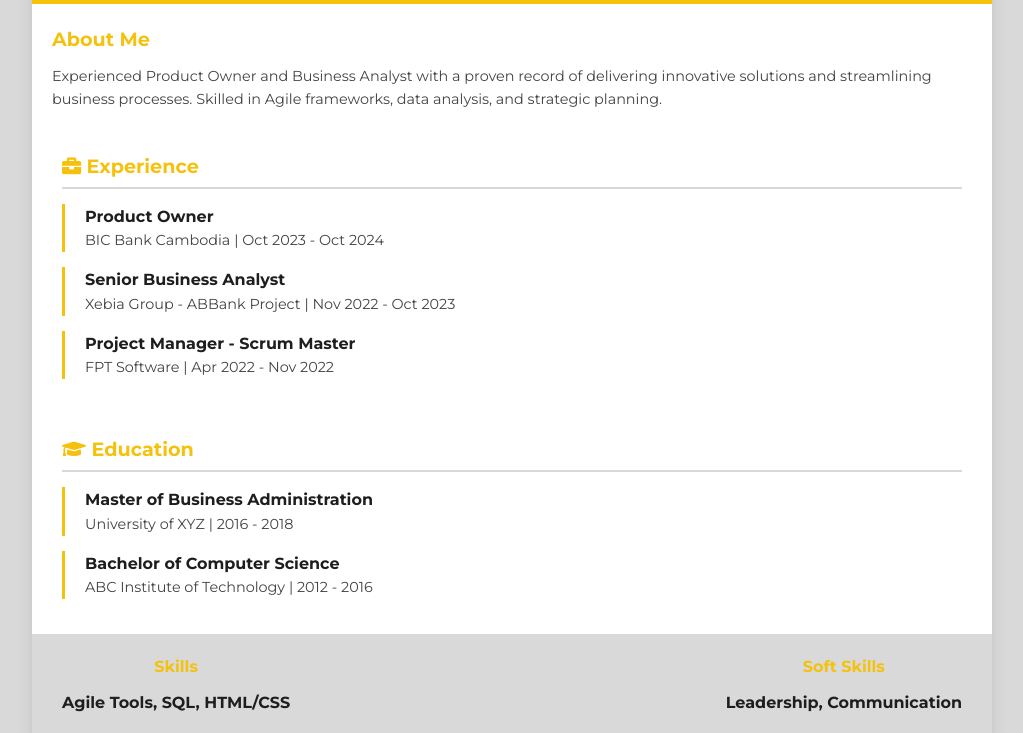
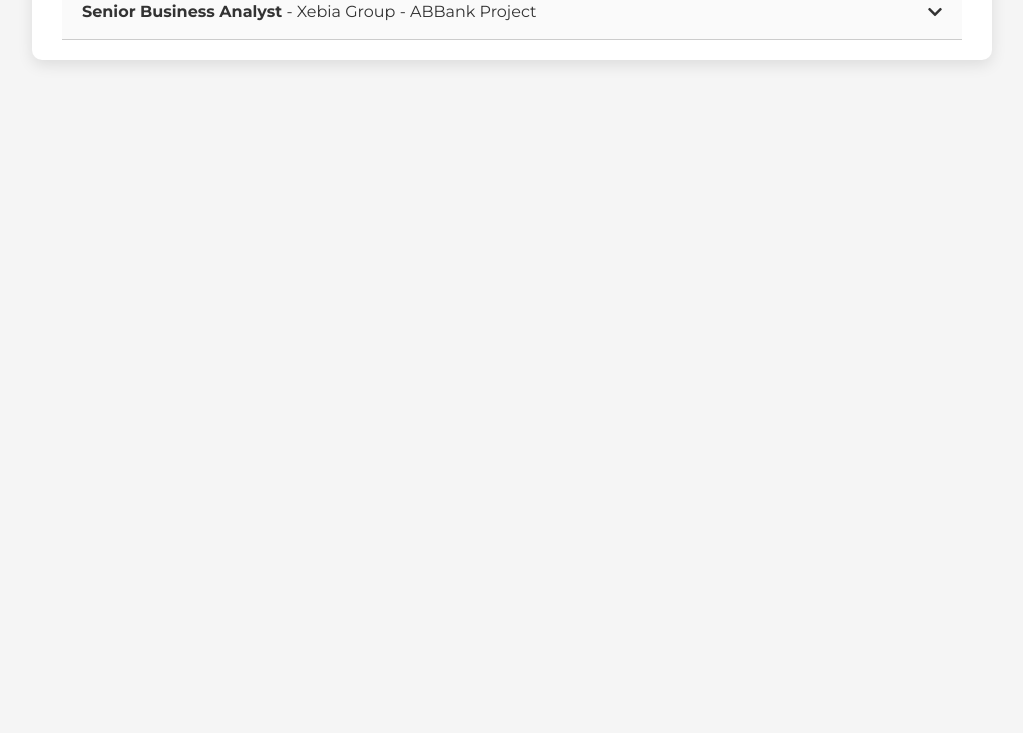
Before and after one commit to taanhluan/JonathanTa, a plain HTML site: page experience.html in a window 1280 px wide. Shown: the part 166-899 px from the top of the page, without its empty margins (128-1151 px from the left). After the commit the page ends 800 px from the top, so only its background shows below. Drawn offline with Linux system fonts and the light colour scheme.

Commit message:
Update experience.html

```diff
--- a/experience.html
+++ b/experience.html
@@ -3,19 +3,10 @@
 <head>
   <meta charset="UTF-8">
   <meta name="viewport" content="width=device-width, initial-scale=1.0">
-  <title>Professional Resume</title>
+  <title>Collapsible Experience Details</title>
   <link rel="stylesheet" href="https://cdnjs.cloudflare.com/ajax/libs/font-awesome/5.15.4/css/all.min.css">
   <style>
     @import url("https://fonts.googleapis.com/css2?family=Montserrat:wght@300;400;600;700&display=swap");
-
-    /* Color Variables */
-    :root {
-      --black: #1e1e1e;
-      --white: #ffffff;
-      --gray: #d9d9d9;
-      --yellow: #f4c20d;
-      --dark-gray: #444444;
-    }
 
     /* General Reset */
     * {
@@ -26,8 +17,8 @@
     }
 
     body {
-      background-color: var(--gray);
-      color: var(--black);
+      background-color: #f5f5f5;
+      color: #333;
       line-height: 1.6;
     }
 
@@ -35,199 +26,120 @@
     .resume {
       max-width: 960px;
       margin: 30px auto;
-      background: var(--white);
+      background: #ffffff;
       box-shadow: 0 5px 15px rgba(0, 0, 0, 0.1);
       border-radius: 10px;
       overflow: hidden;
     }
 
-    /* Header Section */
-    .header {
-      display: flex;
-      align-items: center;
-      background: var(--yellow);
-      color: var(--black);
-      padding: 20px;
-    }
-
-    .header img {
-      border-radius: 50%;
-      width: 100px;
-      height: 100px;
-      margin-right: 20px;
-      border: 4px solid var(--white);
-    }
-
-    .header .info h1 {
-      font-size: 1.8em;
-      font-weight: 700;
-    }
-
-    .header .info p {
-      font-size: 1em;
-      font-weight: 400;
-    }
-
-    /* About Section */
-    .about {
-      padding: 20px;
-      background: var(--white);
-    }
-
-    .about h2 {
-      color: var(--yellow);
-      font-size: 1.2em;
-      margin-bottom: 10px;
-    }
-
-    .about p {
-      font-size: 0.9em;
-      color: var(--dark-gray);
-    }
-
-    /* Sections: Experience, Education, Reference */
+    /* Section Headers */
     .section {
       padding: 20px 30px;
     }
 
     .section h2 {
-      font-size: 1.2em;
-      color: var(--yellow);
-      border-bottom: 2px solid var(--gray);
-      margin-bottom: 10px;
-      padding-bottom: 5px;
-    }
-
-    .section ul {
-      list-style: none;
-    }
-
-    .section ul li {
-      margin: 15px 0;
-      padding-left: 20px;
-      border-left: 3px solid var(--yellow);
-    }
-
-    .section ul li span {
-      font-weight: bold;
-      color: var(--black);
-    }
-
-    .section ul li small {
-      display: block;
-      font-size: 0.9em;
-      color: var(--dark-gray);
-    }
-
-    /* Skills Section */
-    .skills {
-      display: flex;
-      justify-content: space-between;
-      padding: 20px 30px;
-      background: var(--gray);
-    }
-
-    .skills div {
-      text-align: center;
-    }
-
-    .skills h3 {
-      font-size: 1em;
-      color: var(--yellow);
+      font-size: 1.3em;
+      color: #f4c20d;
       margin-bottom: 10px;
     }
 
-    .skills p {
-      font-weight: bold;
+    /* Collapsible Details */
+    .collapsible {
+      border-bottom: 1px solid #ccc;
+      padding: 15px 20px;
+      cursor: pointer;
+      display: flex;
+      justify-content: space-between;
+      align-items: center;
+      background-color: #fafafa;
+      transition: background-color 0.3s;
     }
 
-    /* Footer */
-    .footer {
-      padding: 20px;
-      text-align: center;
-      background: var(--black);
-      color: var(--white);
+    .collapsible:hover {
+      background-color: #f4f4f4;
     }
 
-    .footer a {
-      text-decoration: none;
-      color: var(--yellow);
-      margin: 0 10px;
+    .collapsible i {
+      transition: transform 0.3s;
+    }
+
+    .content {
+      display: none;
+      padding: 15px 20px;
+      border-bottom: 1px solid #eaeaea;
+      font-size: 0.9em;
+      color: #555;
+    }
+
+    .content p {
+      margin: 10px 0;
+    }
+
+    .show {
+      display: block;
+    }
+
+    .rotate {
+      transform: rotate(180deg);
     }
   </style>
 </head>
 <body>
   <div class="resume">
-    <!-- Header Section -->
-    <div class="header">
-      <img src="https://via.placeholder.com/100" alt="Profile Photo">
-      <div class="info">
-        <h1>Ta Anh Luan</h1>
-        <p>Product Owner</p>
-      </div>
-    </div>
-
-    <!-- About Section -->
-    <div class="about">
-      <h2>About Me</h2>
-      <p>
-        Experienced Product Owner and Business Analyst with a proven record of delivering innovative solutions and streamlining business processes.
-        Skilled in Agile frameworks, data analysis, and strategic planning.
-      </p>
-    </div>
-
     <!-- Experience Section -->
     <div class="section">
       <h2><i class="fas fa-briefcase"></i> Experience</h2>
-      <ul>
-        <li>
-          <span>Product Owner</span>
-          <small>BIC Bank Cambodia | Oct 2023 - Oct 2024</small>
-        </li>
-        <li>
-          <span>Senior Business Analyst</span>
-          <small>Xebia Group - ABBank Project | Nov 2022 - Oct 2023</small>
-        </li>
-        <li>
-          <span>Project Manager - Scrum Master</span>
-          <small>FPT Software | Apr 2022 - Nov 2022</small>
-        </li>
-      </ul>
-    </div>
 
-    <!-- Education Section -->
-    <div class="section">
-      <h2><i class="fas fa-graduation-cap"></i> Education</h2>
-      <ul>
-        <li>
-          <span>Master of Business Administration</span>
-          <small>University of XYZ | 2016 - 2018</small>
-        </li>
-        <li>
-          <span>Bachelor of Computer Science</span>
-          <small>ABC Institute of Technology | 2012 - 2016</small>
-        </li>
-      </ul>
-    </div>
+      <!-- Collapsible Item: GTV Vietnam -->
+      <div class="collapsible">
+        <span><strong>Senior Business Analyst | Product Owner</strong> - GTV Vietnam (Green Tech Ventures Vietnam) · Full-time</span>
+        <i class="fas fa-chevron-down"></i>
+      </div>
+      <div class="content">
+        <p><strong>Duration:</strong> Oct 2023 - Oct 2024 · 1 yr 1 mo | Vietnam · On-site</p>
+        <p>
+          <strong>Responsibilities:</strong><br>
+          - Managed and guided cross-functional teams for the implementation of Corporate Digital Banking solutions.<br>
+          - Defined and set Key Performance Indicators (KPIs) to monitor team performance and project progress.<br>
+          - Developed and prioritized product backlogs in alignment with business goals and market trends.<br>
+          - Led project planning activities: sprint planning, backlog grooming, and release management.<br>
+          - Facilitated seamless communication between stakeholders, development teams, and departments.
+        </p>
+        <p>
+          <strong>Achievements:</strong><br>
+          - Successfully led the team to achieve key project milestones and deliverables within timelines.<br>
+          - Led Anti-Money Laundering (AML) integration projects ensuring full regulatory compliance.<br>
+          - Managed the integration of T24 and Backbase core banking systems, minimizing business disruptions.<br>
+          - Implemented a centralized Payment Hub, improving transaction processing and operational efficiency.
+        </p>
+      </div>
 
-    <!-- Skills Section -->
-    <div class="skills">
-      <div>
-        <h3>Skills</h3>
-        <p>Agile Tools, SQL, HTML/CSS</p>
+      <!-- Additional Experience (Example) -->
+      <div class="collapsible">
+        <span><strong>Senior Business Analyst</strong> - Xebia Group - ABBank Project</span>
+        <i class="fas fa-chevron-down"></i>
       </div>
-      <div>
-        <h3>Soft Skills</h3>
-        <p>Leadership, Communication</p>
+      <div class="content">
+        <p><strong>Duration:</strong> Nov 2022 - Oct 2023</p>
+        <p>
+          Worked as a Senior Business Analyst focusing on strategic solutions and stakeholder alignment to deliver value-driven banking solutions.
+        </p>
       </div>
     </div>
+  </div>
 
-    <!-- Footer -->
-    <div class="footer">
-      <a href="mailto:taanhluan@gmail.com"><i class="fas fa-envelope"></i> Email</a>
-      <a href="tel:+84939451139"><i class="fas fa-phone"></i> Phone</a>
-      <a href="https://taanhluan.github.io/JonathanTa" target="_blank"><i class="fas fa-globe"></i> Portfolio</a>
-    </div>
-  </div>
+  <script>
+    // Toggle collapsible content
+    const collapsibles = document.querySelectorAll('.collapsible');
+    collapsibles.forEach(item => {
+      item.addEventListener('click', () => {
+        const content = item.nextElementSibling;
+        const icon = item.querySelector('i');
+
+        content.classList.toggle('show');
+        icon.classList.toggle('rotate');
+      });
+    });
+  </script>
 </body>
 </html>
```
